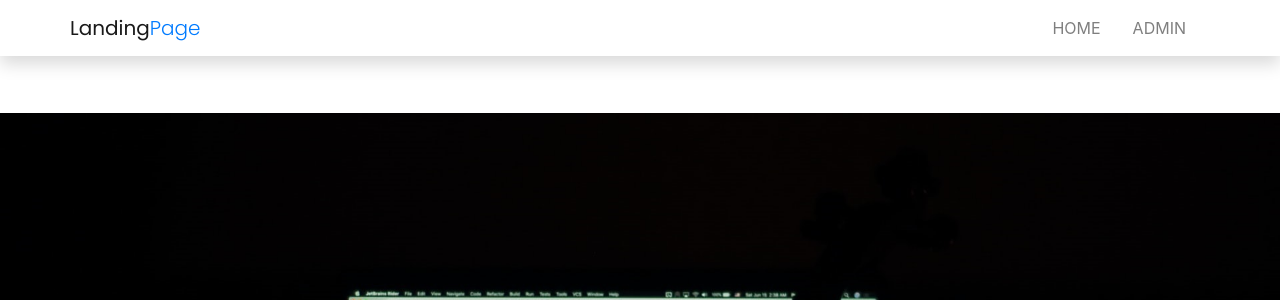
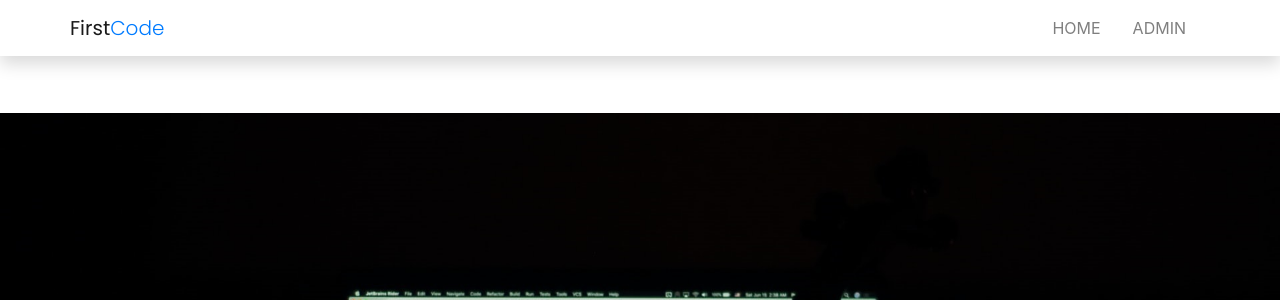
Before and after one commit to kenziewistara/firstcode, a CodeIgniter app: page /landingpage/index.php/home/index in a window 1280 px wide. Shown: the top 300 px of the page. Run offline with CodeIgniter, Linux system fonts and the light colour scheme; some libraries are stand-ins or nearby versions.

Commit message:
Update header.php

```diff
--- a/application/views/templates/header.php
+++ b/application/views/templates/header.php
@@ -11,7 +11,7 @@
     <link rel="stylesheet" href="https://use.fontawesome.com/releases/v5.0.7/css/all.css">
     <link rel="stylesheet" href="<?= base_url('assets/css/style.min.css'); ?>">
     <link rel="stylesheet" href="<?= base_url('assets/css/bootstrap.min.css'); ?>">
-    <title>LandingPage</title>
+    <title>FirstCode</title>
     <link rel="shortcut icon" href="<?= base_url('assets/img/fav.ico'); ?>">
     <script data-search-pseudo-elements defer src="https://cdnjs.cloudflare.com/ajax/libs/font-awesome/5.13.0/js/all.min.js" crossorigin="anonymous"></script>
     <script src="https://cdn.jsdelivr.net/npm/feather-icons/dist/feather.min.js"></script>
@@ -21,7 +21,7 @@
     <header class="nav-fixed">
         <nav class="topnav navbar navbar-expand shadow navbar-light bg-white" id="sidenavAccordion">
             <div class="container">
-                <a class="navbar-brand text-lg poppins active" href="<?= base_url('/'); ?>">Landing<span class="font-weight-light text-primary">Page</span></a>
+                <a class="navbar-brand text-lg poppins active" href="<?= base_url('/'); ?>">First<span class="font-weight-light text-primary">Code</span></a>
 
                 <ul class="navbar-nav align-items-center ml-auto">
                     <li class="nav-item dropdown no-caret mr-2 dropdown-user">
```
